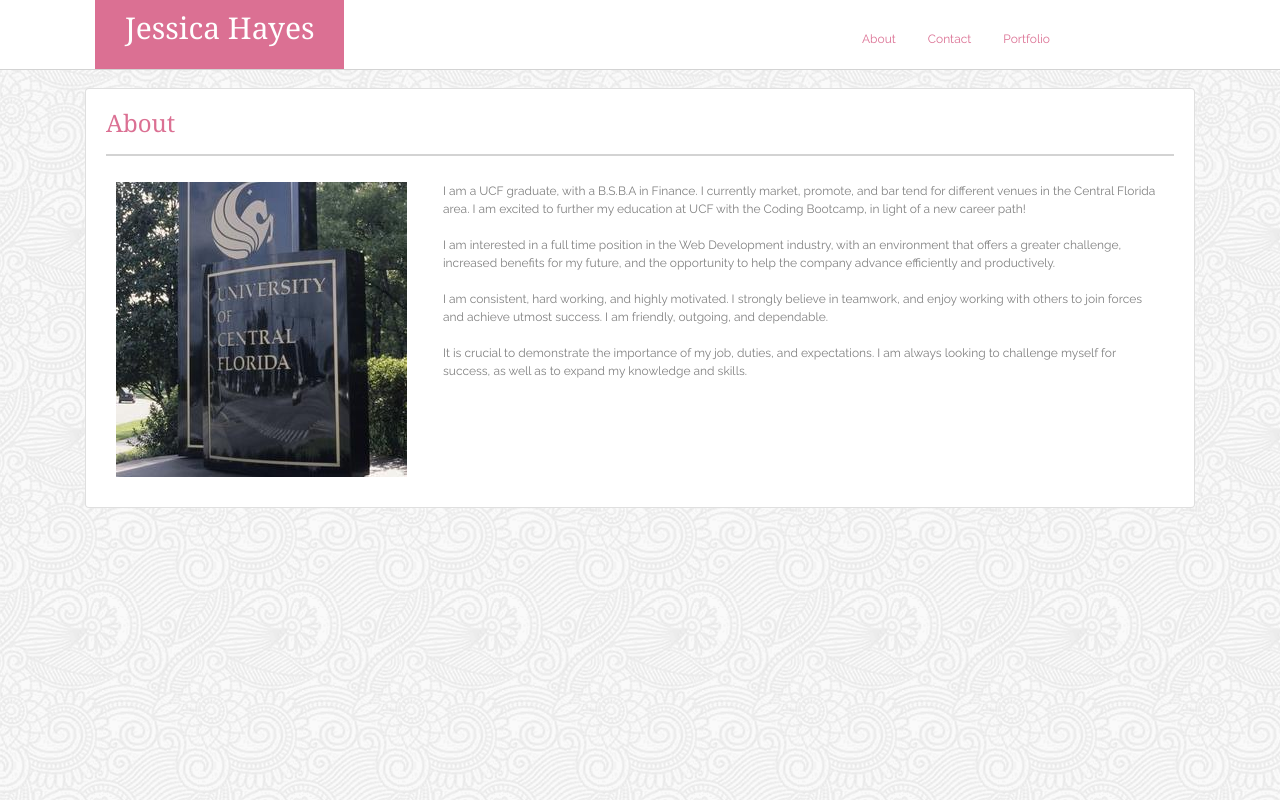
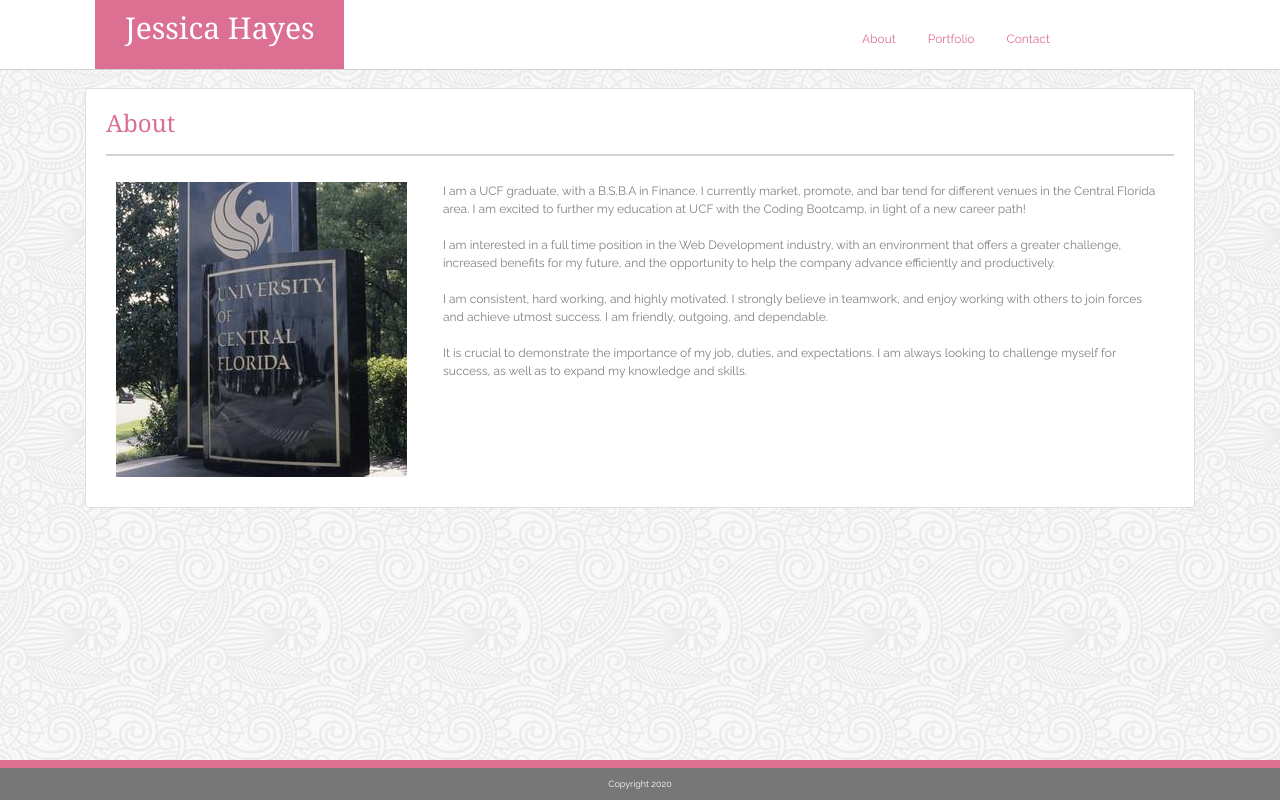
Before and after one commit to JesikaRenea/Responsive_Portfolio, a plain HTML site: page index.html in a window 1280 px wide. Drawn offline with nearby package versions, Linux system fonts and the light colour scheme.

Commit message:
Added Screenshots

```diff
--- a/css/responsive.css
+++ b/css/responsive.css
@@ -8,7 +8,7 @@
 
 header {
     border-bottom: solid 1.5px lightgrey;
-    overflow: auto;
+    overflow: hidden;
     height: 70px;
     background-color: white;
 }
@@ -70,3 +70,18 @@
     padding:20px;
     text-align: center;
 }
+
+footer {
+    background-color:#777777;
+    height: 40px;
+    border-top: 8px solid palevioletred;
+    position: fixed;
+    bottom: 0px;
+    width: 100%;
+}
+.footer-content {
+    color: white;
+    font-size:xx-small;
+    text-align: center;
+    padding:10px;
+}
--- a/index.html
+++ b/index.html
@@ -39,10 +39,10 @@
                     <a class="nav-link active" href="index.html">About</a>
                   </li>
                   <li class="nav-item">
-                    <a class="nav-link" href="contact.html">Contact</a>
+                    <a class="nav-link" href="portfolio.html">Portfolio</a>
                   </li>
                   <li class="nav-item">
-                    <a class="nav-link" href="portfolio.html">Portfolio</a>
+                    <a class="nav-link" href="contact.html">Contact</a>
                   </li>
                 </ul>
             </div> <!--Closing Nav Bar Column-->
@@ -77,4 +77,12 @@
       </div>
     </div>
 
+    <footer>
+      <div class="container">
+        <p class="footer-content">Copyright 2020</p>
+
+      </div>
+    </footer>
+
+
 </body>
```
Also changed, not shown: contact.html (+10 -3 lines), portfolio.html (+9 -2 lines), images/contact_ss.png (added), images/index_ss.png (added), images/portfolio_ss.png (added).
